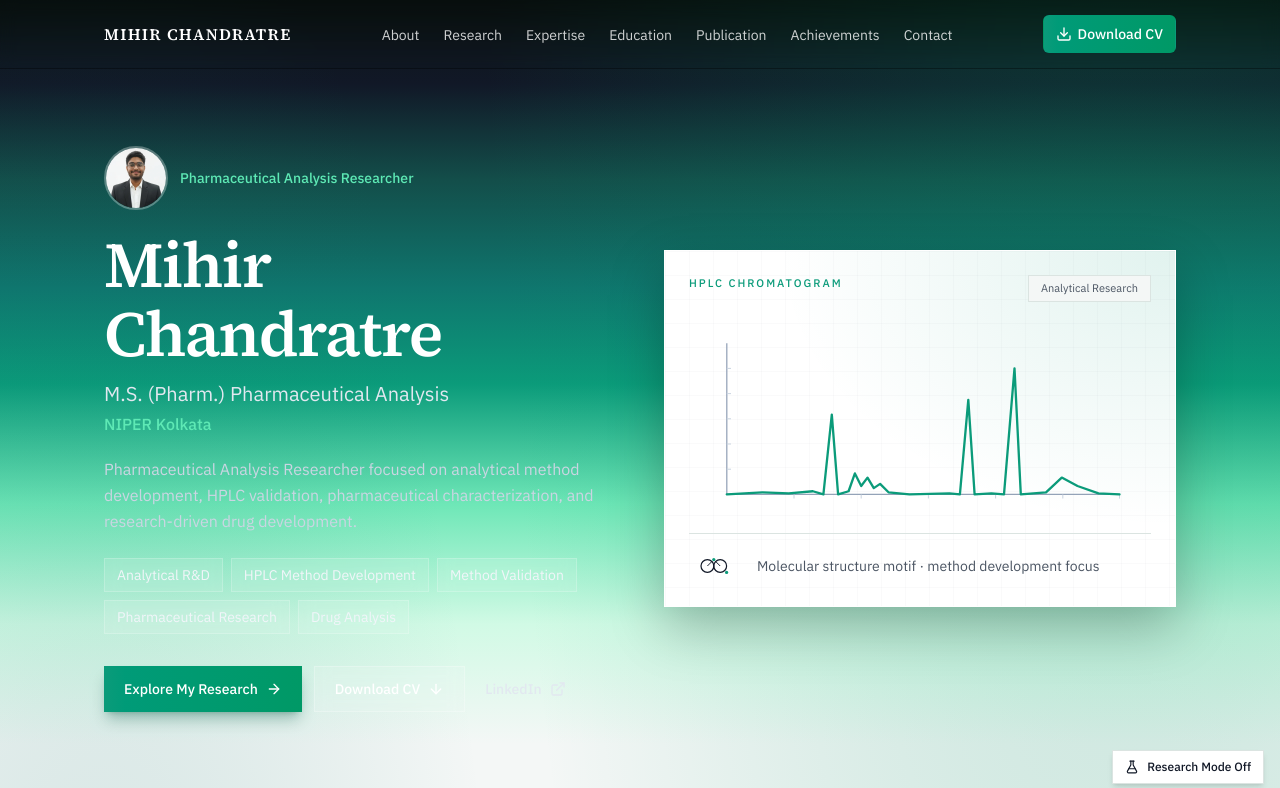
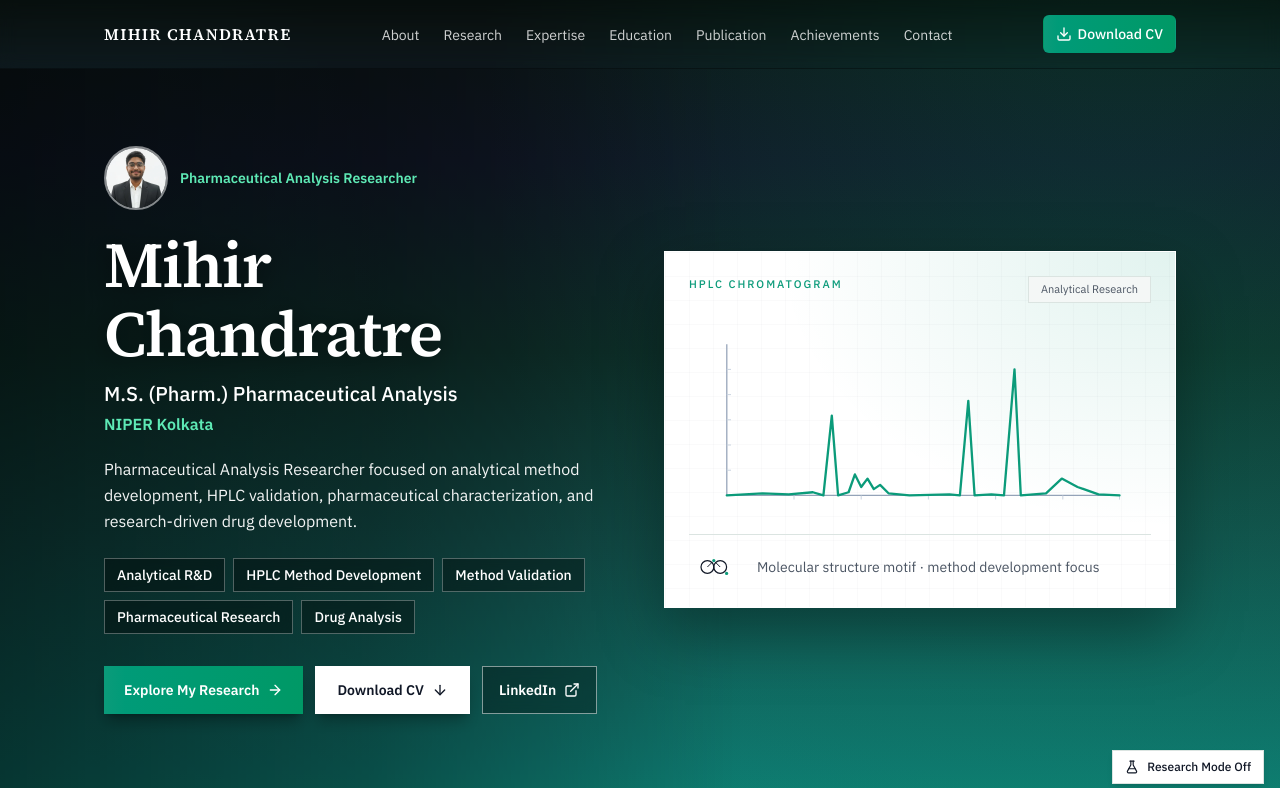
Before and after one commit to MihirChandratre08/MihirChandratre08.github.io, a React (Vite) app: page / in a window 1280 px wide. Shown: the top 788 px of the page. Built offline with nearby package versions, Linux system fonts and the light colour scheme.

Commit message:
Improve hero contrast and make Download CV button clearly visible.
Co-authored-by: Cursor <cursoragent@cursor.com>

```diff
--- a/src/components/Hero.jsx
+++ b/src/components/Hero.jsx
@@ -5,7 +5,7 @@ import AnimatedChromatogram from './AnimatedChromatogram'
 
 function ScientificVisual() {
   return (
-    <div className="relative w-full min-w-0 overflow-hidden border border-white/20 bg-white shadow-[0_20px_50px_rgba(0,0,0,0.25)]">
+    <div className="relative w-full min-w-0 overflow-hidden border border-white/25 bg-white shadow-[0_24px_60px_rgba(0,0,0,0.35)]">
       <div
         className="pointer-events-none absolute inset-0 opacity-50"
         style={{
@@ -56,10 +56,16 @@ export default function Hero() {
   return (
     <section
       id="top"
-      className="relative overflow-x-clip border-b border-white/10"
+      className="relative overflow-x-clip"
       aria-labelledby="hero-heading"
     >
-      <div className="section-shell grid grid-cols-1 items-center gap-8 py-[clamp(2.5rem,6vw,5rem)] md:gap-10 lg:grid-cols-2 lg:gap-12">
+      {/* Keeps left copy readable over the gradient */}
+      <div
+        className="pointer-events-none absolute inset-y-0 left-0 w-full max-w-3xl bg-gradient-to-r from-black/55 via-black/35 to-transparent lg:max-w-[58%]"
+        aria-hidden
+      />
+
+      <div className="section-shell relative grid grid-cols-1 items-center gap-8 py-[clamp(2.5rem,6vw,5rem)] md:gap-10 lg:grid-cols-2 lg:gap-12">
         <motion.div className="min-w-0" initial="hidden" animate="show" variants={fadeUp}>
           <div className="flex items-center gap-3">
             <picture>
@@ -69,29 +75,37 @@ export default function Hero() {
                 alt={profile.photo.alt}
                 width={64}
                 height={64}
-                className="size-14 shrink-0 rounded-full border-2 border-white/30 object-cover object-top sm:size-16"
+                className="size-14 shrink-0 rounded-full border-2 border-white/50 object-cover object-top sm:size-16"
               />
             </picture>
-            <p className="text-sm font-medium text-emerald-300">{profile.identity}</p>
+            <p className="text-sm font-semibold text-emerald-300 drop-shadow-sm">
+              {profile.identity}
+            </p>
           </div>
 
           <h1
             id="hero-heading"
-            className="font-display mt-5 text-[clamp(2rem,6vw,4rem)] font-semibold leading-[1.08] tracking-tight text-white break-words"
+            className="font-display mt-5 text-[clamp(2rem,6vw,4rem)] font-semibold leading-[1.08] tracking-tight text-white drop-shadow-[0_2px_12px_rgba(0,0,0,0.45)] break-words"
           >
             {hero.heading}
           </h1>
 
-          <p className="mt-3 text-base text-slate-200 sm:text-lg md:text-xl">{hero.subtitle}</p>
-          <p className="mt-1 text-sm font-medium text-emerald-300 sm:text-base">{hero.affiliation}</p>
+          <p className="mt-3 text-base font-medium text-white sm:text-lg md:text-xl">
+            {hero.subtitle}
+          </p>
+          <p className="mt-1 text-sm font-semibold text-emerald-300 sm:text-base">
+            {hero.affiliation}
+          </p>
 
-          <p className="mt-5 max-w-xl leading-relaxed text-slate-300">{hero.statement}</p>
+          <p className="mt-5 max-w-xl text-[15px] leading-relaxed text-white/95 sm:text-base">
+            {hero.statement}
+          </p>
 
           <ul className="mt-6 flex flex-wrap gap-2" aria-label="Focus areas">
             {hero.tags.map((tag) => (
               <li
                 key={tag}
-                className="border border-white/20 bg-white/10 px-3 py-1.5 text-xs text-slate-100 backdrop-blur-sm sm:text-sm"
+                className="border border-white/30 bg-black/35 px-3 py-1.5 text-xs font-medium text-white backdrop-blur-sm sm:text-sm"
               >
                 {tag}
               </li>
@@ -101,7 +115,7 @@ export default function Hero() {
           <div className="mt-8 flex flex-col gap-3 sm:flex-row sm:flex-wrap">
             <a
               href={hero.primaryCta.href}
-              className="inline-flex w-full items-center justify-center gap-2 bg-gradient-to-r from-[var(--color-accent)] to-emerald-600 px-5 py-3 text-sm font-medium text-white shadow-lg shadow-emerald-900/30 transition-opacity hover:opacity-90 sm:w-auto"
+              className="inline-flex w-full items-center justify-center gap-2 bg-gradient-to-r from-[var(--color-accent)] to-emerald-600 px-5 py-3 text-sm font-semibold text-white shadow-lg shadow-black/30 transition-opacity hover:opacity-90 sm:w-auto"
             >
               {hero.primaryCta.label}
               <ArrowRight className="size-4 shrink-0" aria-hidden />
@@ -109,7 +123,7 @@ export default function Hero() {
             <a
               href={hero.secondaryCta.href}
               download={hero.secondaryCta.download || undefined}
-              className="inline-flex w-full items-center justify-center gap-2 border border-white/25 bg-white/10 px-5 py-3 text-sm font-medium text-white backdrop-blur-sm transition-colors hover:bg-white/15 sm:w-auto"
+              className="inline-flex w-full items-center justify-center gap-2 border-2 border-white bg-white px-5 py-3 text-sm font-semibold text-[var(--color-graphite)] shadow-lg shadow-black/25 transition-colors hover:bg-emerald-50 sm:w-auto"
             >
               {hero.secondaryCta.label}
               <ArrowDown className="size-4 shrink-0" aria-hidden />
@@ -118,7 +132,7 @@ export default function Hero() {
               href={hero.tertiaryCta.href}
               target="_blank"
               rel="noreferrer"
-              className="inline-flex w-full items-center justify-center gap-2 px-2 py-3 text-sm font-medium text-slate-200 transition-colors hover:text-emerald-300 sm:w-auto"
+              className="inline-flex w-full items-center justify-center gap-2 border border-white/50 bg-black/30 px-4 py-3 text-sm font-semibold text-white backdrop-blur-sm transition-colors hover:border-emerald-300 hover:text-emerald-200 sm:w-auto"
             >
               LinkedIn
               <ExternalLink className="size-4 shrink-0" aria-hidden />
--- a/src/index.css
+++ b/src/index.css
@@ -51,22 +51,22 @@
     color: var(--color-text);
     background-color: var(--color-bg);
     background-image:
-      radial-gradient(ellipse 90% 55% at 88% -8%, rgba(5, 150, 105, 0.28), transparent 58%),
-      radial-gradient(ellipse 65% 40% at 8% 18%, rgba(15, 118, 110, 0.2), transparent 52%),
+      radial-gradient(ellipse 90% 55% at 88% -8%, rgba(5, 150, 105, 0.22), transparent 58%),
+      radial-gradient(ellipse 65% 40% at 8% 18%, rgba(15, 118, 110, 0.18), transparent 52%),
       linear-gradient(
         180deg,
         #0c1614 0%,
-        #111827 7%,
-        #134e4a 15%,
-        #0f766e 24%,
-        #0b9b7a 32%,
-        #6ee7b7 42%,
-        #d1fae5 52%,
-        #f4f7f6 62%,
+        #111827 10%,
+        #0f2f2a 22%,
+        #134e4a 34%,
+        #0f766e 48%,
+        #0b9b7a 58%,
+        #a7f3d0 72%,
+        #f4f7f6 84%,
         #f4f7f6 100%
       );
     background-repeat: no-repeat;
-    background-size: 100% 100%, 100% 100%, 100% 1200px;
+    background-size: 100% 100%, 100% 100%, 100% 1600px;
     text-rendering: optimizeLegibility;
     -webkit-font-smoothing: antialiased;
   }
```
